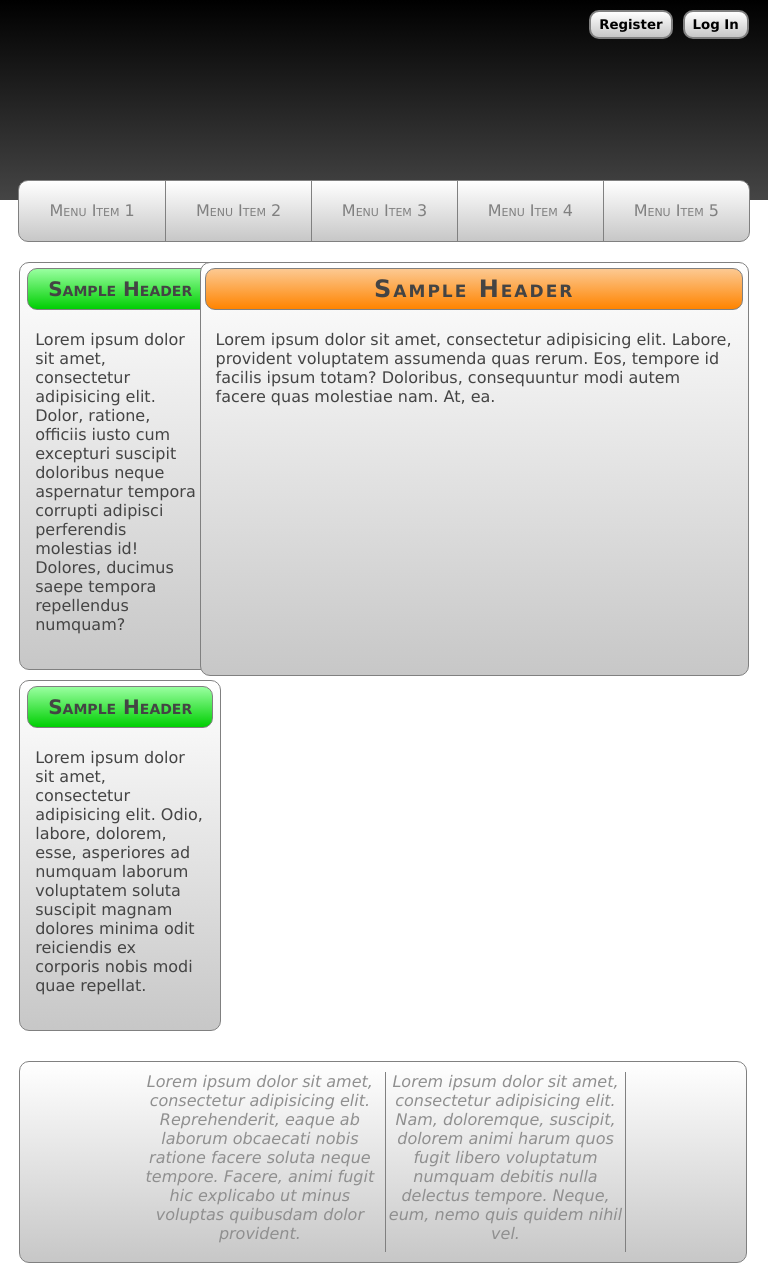
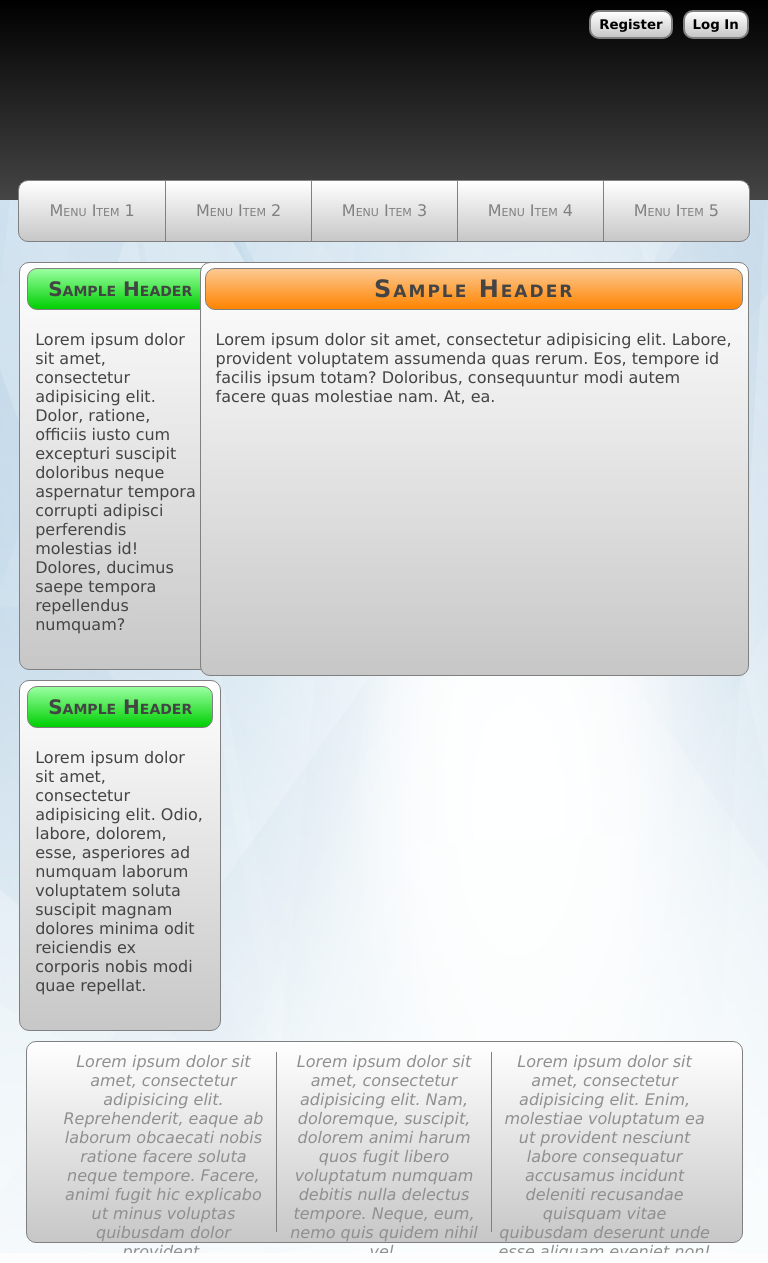
Before and after one commit to rpatalastas/Store, a PHP site: page /templates/layout_template.html in a window 768 px wide. Run offline with PHP 8.4, Linux system fonts and the light colour scheme.

Commit message:
Fixed footer, added bg image

```diff
--- a/stylesheets/global.css
+++ b/stylesheets/global.css
@@ -15,8 +15,11 @@ aside .content_container:last-child{
 	border-bottom:none;
 }
 body{
+	background:url(../images/core/bkg.jpg) no-repeat top center;
+	background-size: 100% 100%;
 	color: #444;
 	font-family: "Lucida Sans Unicode", "Lucida Grande", sans-serif;
+	overflow: auto;
 	width: 100%;
 }
 button{
@@ -49,7 +52,6 @@ footer{
 	border-radius:10px;
 	border: 1px solid #808080;
 	color: #8F8F8F;
-	float:left;
 	font-style: italic;
 	height: 200px;
 	margin: 20px auto 0 auto;
@@ -127,6 +129,9 @@ footer div:nth-child(2){
 	text-align: center;
 	width: 92%;
 }
+.clear{
+	clear:both;
+}
 .content_container{
 	border-bottom: inherit;
 	margin-bottom: 20px;
--- a/stylesheets/global_tablet.css
+++ b/stylesheets/global_tablet.css
@@ -8,6 +8,11 @@
 	}
 	footer{
 		clear:both;
+		margin: 0 auto 10px auto;
+		width: 98%;
+	}
+	footer div{
+		width: 30%;
 	}
 	/*====ID'S====*/
 	#asides{
--- a/templates/layout_template.html
+++ b/templates/layout_template.html
@@ -42,9 +42,12 @@
 			<h4 class="content_header">Sample Header</h4>
 			<div class="content_container">Lorem ipsum dolor sit amet, consectetur adipisicing elit. Labore, provident voluptatem assumenda quas rerum. Eos, tempore id facilis ipsum totam? Doloribus, consequuntur modi autem facere quas molestiae nam. At, ea.</div>
 		</div>
+		<div class="clear"></div>
 		<footer>
 			<div>Lorem ipsum dolor sit amet, consectetur adipisicing elit. Reprehenderit, eaque ab laborum obcaecati nobis ratione facere soluta neque tempore. Facere, animi fugit hic explicabo ut minus voluptas quibusdam dolor provident.</div>
+
 			<div>Lorem ipsum dolor sit amet, consectetur adipisicing elit. Nam, doloremque, suscipit, dolorem animi harum quos fugit libero voluptatum numquam debitis nulla delectus tempore. Neque, eum, nemo quis quidem nihil vel.</div>
+
 			<div>Lorem ipsum dolor sit amet, consectetur adipisicing elit. Enim, molestiae voluptatum ea ut provident nesciunt labore consequatur accusamus incidunt deleniti recusandae quisquam vitae quibusdam deserunt unde esse aliquam eveniet non!</div>
 		</footer>
 	</div>
```
Also changed, not shown: images/core/bkg.jpg (added).
